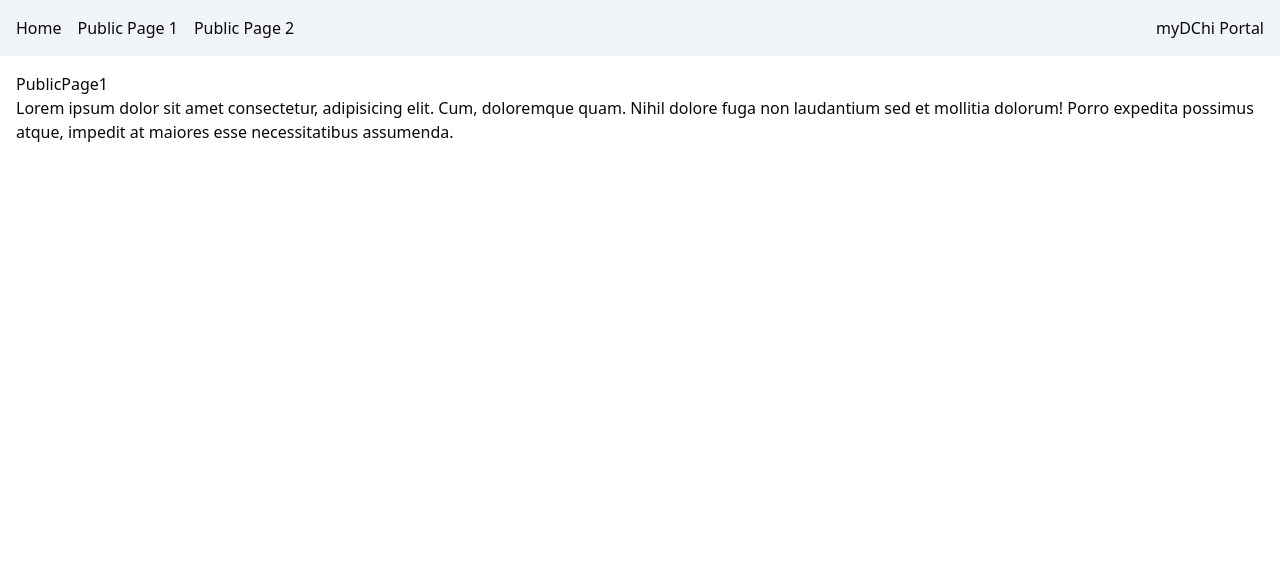
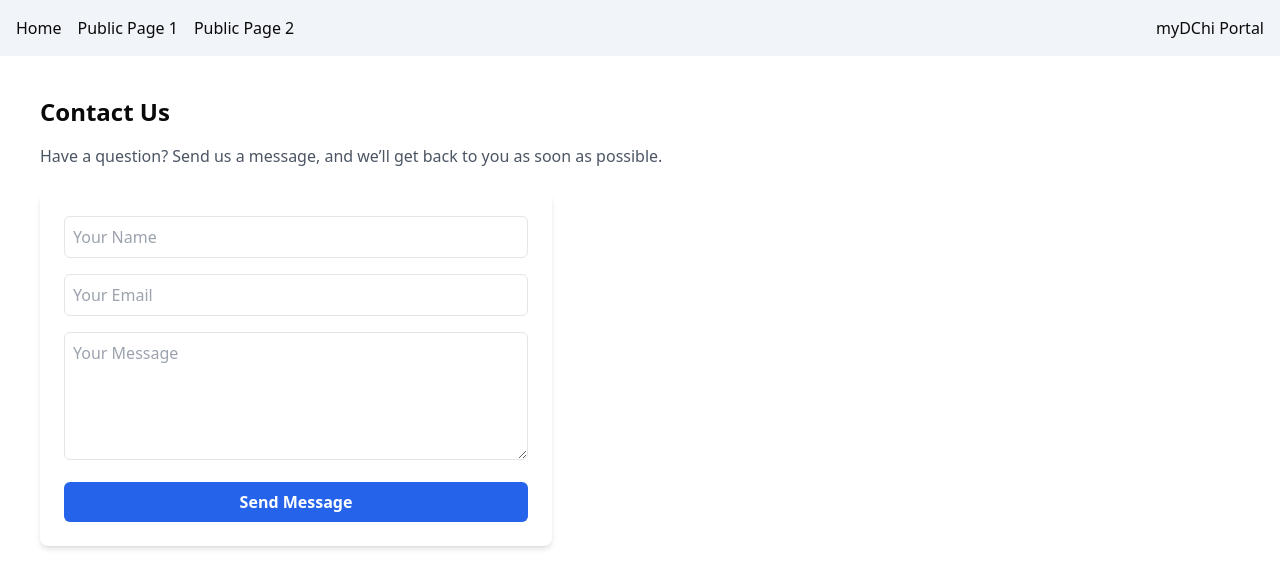
Before and after one commit to KenKot/dc-test, a React (Vite) app in the folder frontend/: page /page1 in a window 1280 px wide. Shown: the top 588 px of the page. Built offline with nearby package versions, Linux system fonts and the light colour scheme.

Commit message:
add contact form

```diff
--- a/frontend/src/pages/PublicPage1.jsx
+++ b/frontend/src/pages/PublicPage1.jsx
@@ -1,14 +1,89 @@
+import { BASE_URL } from "@/utils/constants";
+import axios from "axios";
+import { useState } from "react";
+
 const PublicPage1 = () => {
-  // console.log("PublicPage1.jsx fired");
+  const [formData, setFormData] = useState({
+    name: "",
+    email: "",
+    message: "",
+  });
+
+  const [status, setStatus] = useState("");
+
+  const handleChange = (e) => {
+    setFormData({ ...formData, [e.target.name]: e.target.value });
+  };
+
+  const handleSubmit = async (e) => {
+    e.preventDefault();
+    setStatus("Sending...");
+
+    try {
+      const response = await axios.post(`${BASE_URL}/api/contact`, formData, {
+        withCredentials: true,
+      });
+
+      setStatus(response.data.success || "Email sent successfully!");
+      setFormData({ name: "", email: "", message: "" });
+    } catch (error) {
+      console.error(error);
+      setStatus("Failed to send email. Please try again later.");
+    }
+  };
+
   return (
-    <div>
-      <h1>PublicPage1</h1>
-      <p>
-        Lorem ipsum dolor sit amet consectetur, adipisicing elit. Cum,
-        doloremque quam. Nihil dolore fuga non laudantium sed et mollitia
-        dolorum! Porro expedita possimus atque, impedit at maiores esse
-        necessitatibus assumenda.
+    <div className="container mx-auto p-6">
+      <h1 className="text-2xl font-bold mb-4">Contact Us</h1>
+      <p className="text-gray-600 mb-6">
+        Have a question? Send us a message, and we’ll get back to you as soon as
+        possible.
       </p>
+
+      <form
+        onSubmit={handleSubmit}
+        className="max-w-lg bg-white p-6 rounded-lg shadow-md"
+      >
+        <input
+          type="text"
+          name="name"
+          placeholder="Your Name"
+          value={formData.name}
+          onChange={handleChange}
+          required
+          className="w-full p-2 border rounded-md mb-4"
+        />
+
+        <input
+          type="email"
+          name="email"
+          placeholder="Your Email"
+          value={formData.email}
+          onChange={handleChange}
+          required
+          className="w-full p-2 border rounded-md mb-4"
+        />
+
+        <textarea
+          name="message"
+          placeholder="Your Message"
+          value={formData.message}
+          onChange={handleChange}
+          required
+          className="w-full p-2 border rounded-md mb-4 h-32"
+        ></textarea>
+
+        <button
+          type="submit"
+          className="w-full bg-blue-600 text-white font-semibold py-2 rounded-md hover:bg-blue-700 transition"
+        >
+          Send Message
+        </button>
+      </form>
+
+      {status && (
+        <p className="mt-4 text-center text-sm text-gray-700">{status}</p>
+      )}
     </div>
   );
 };
```
